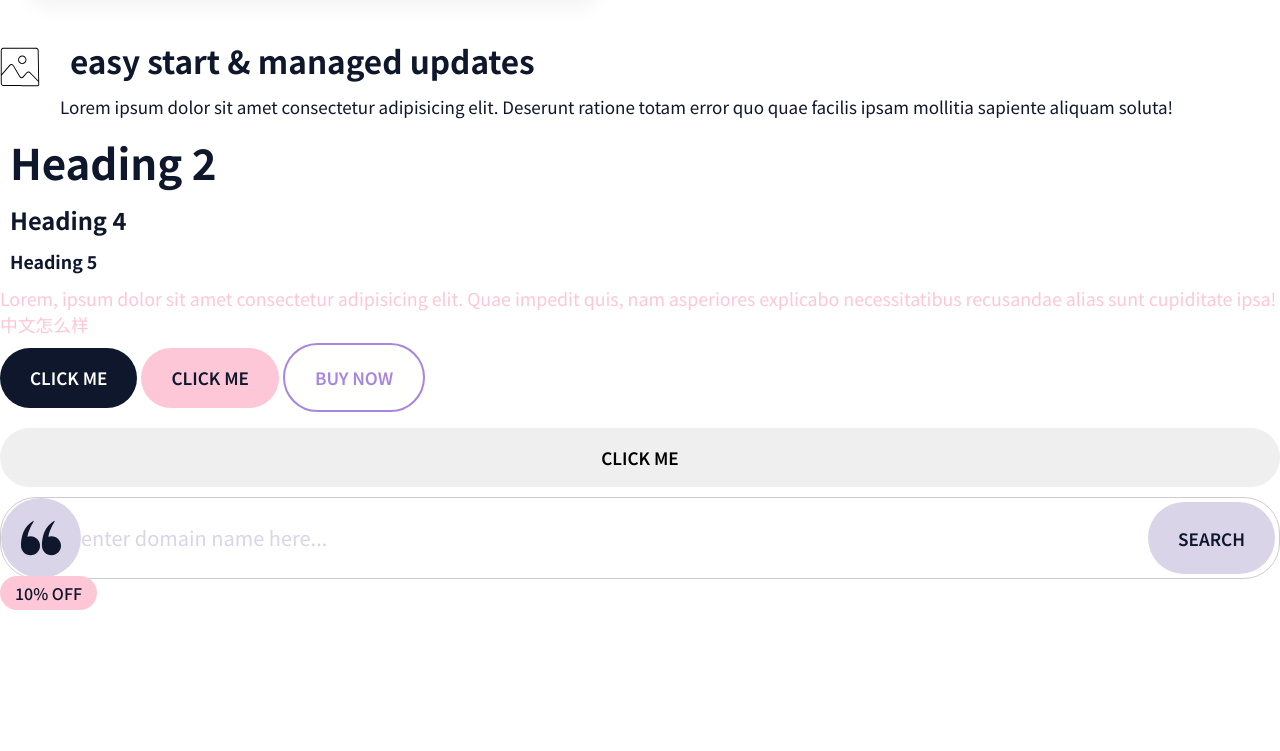
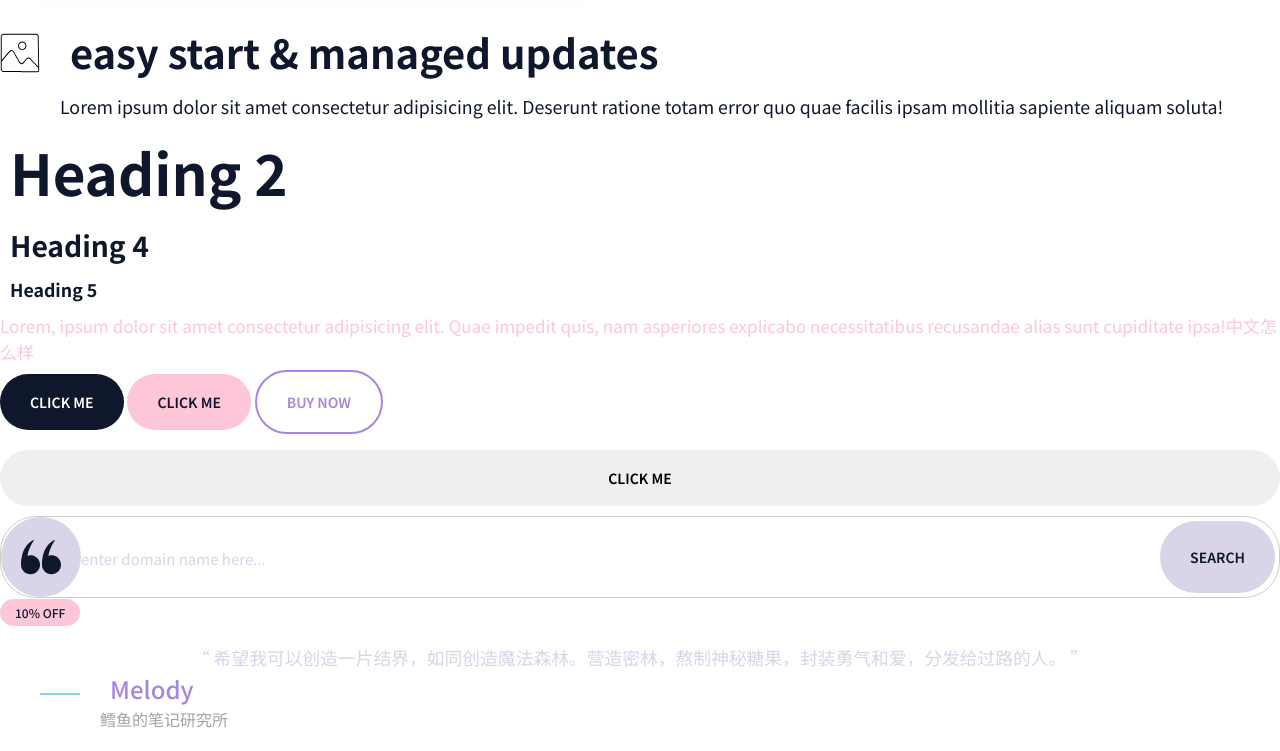
Before and after one commit to FishBookStudio/websitetest, a plain HTML site: page index.html in a window 1280 px wide. Shown: the part 969-1720 px from the top of the page. Before the commit the page ends 1579 px from the top, so only its background shows below. Drawn offline with Linux system fonts and the light colour scheme.

Commit message:
build the quote compotent

```diff
--- a/css/style.css
+++ b/css/style.css
@@ -308,7 +308,41 @@ a{
     margin-top: 1rem;
 }
 
-@media screen and (min-width:1024p x) {
+
+
+/*quotes*/
+.quote{
+    font-size:3rem;
+    font-style:italic;
+    color:var(--color-secondary);
+}
+.quote__text{
+    color:var(--color-secondary);
+}
+.quote__text::before{
+     content:open-quote;
+}
+.quote__text::after{
+    content:close-quote;
+}
+.quote__author{
+    font-size:3rem;
+    font-style:normal;
+    font-weight:500;
+    color:var(--color-accent);
+    margin-bottom: 0;
+}
+.quote_organization{
+    color:var(--color-text);
+    opacity: 0.4;
+    font-size:2rem;
+    font-style: normal;
+}
+.quote__line{
+    position: relative;
+    bottom:7px;
+}
+@media screen and (min-width:1024px) {
     body{
         font-size:1.707rem;
     }
@@ -367,5 +401,14 @@ a{
     .plan__description{
         font-size: 1.7rem;
     }
+    .quote{
+        font-size:2rem;
+    }
+    .quote__author{
+        font-size:2.4rem;
+    }
+    .quote_organization{
+        font-size:1.6rem;
+    }
 }
 /*<a href="https://www.freepik.com/search">Icon by UIcons</a>*/
--- a/index.html
+++ b/index.html
@@ -89,5 +89,25 @@
       <button class="btn btn-purple">search</button>
     </div>
     <sapn class="badge badge--primary badge--small">10% OFF</sapn>
+    <blockquote class="quote">
+      <p class="quote__text">
+        希望我可以创造一片结界，如同创造魔法森林。营造密林，熬制神秘糖果，封装勇气和爱，分发给过路的人。
+      </p>
+      <footer>
+        <div class="media">
+          <div class="media__image">
+            <svg class="icon icon-primary quote__line">
+              <use xlink:href="images/sprite.svg#line"></use>
+            </svg>
+          </div>
+          <div class="media__body">
+            <h3 class="media__title quote__author">Melody</h3>
+            <p class="quote_organization">
+              鳕鱼的笔记研究所
+            </p>
+          </div>
+        </div>
+      </footer>
+    </blockquote>
   </body>
 </html>
```
Also changed, not shown: components/quote.html (added, +18 -0 lines).
